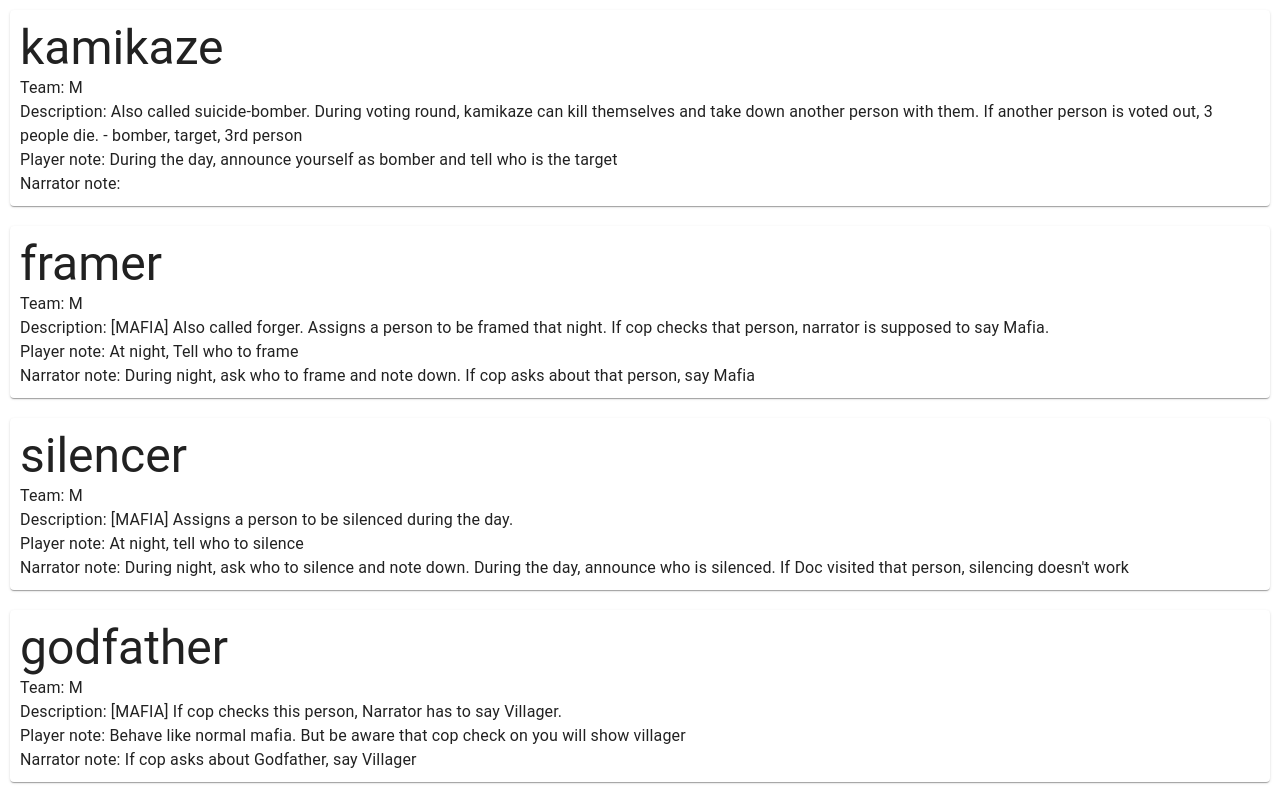
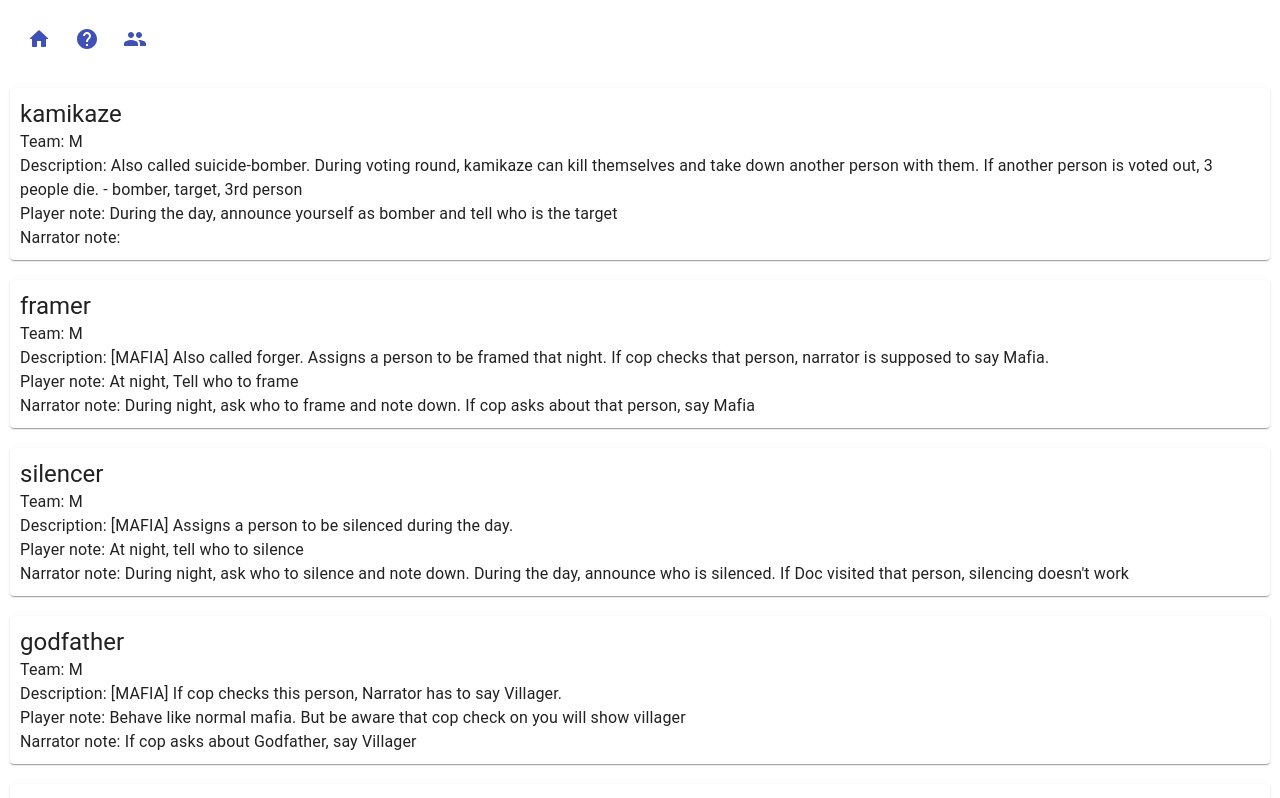
Before and after one commit to jayaramkasi/mafia-role-generator, a React (Create React App) app: page /roles in a window 1280 px wide. Shown: the top 798 px of the page. Built offline with nearby package versions, Linux system fonts and the light colour scheme; no server answers.

Commit message:
Added how to use page, navigation links formatted game management Fix other console errors

```diff
--- a/src/App.js
+++ b/src/App.js
@@ -1,6 +1,6 @@
 import React, { useEffect } from "react";
 import { BrowserRouter, Switch, Route } from "react-router-dom";
-import { Grid } from "@material-ui/core";
+import { Grid, Typography } from "@material-ui/core";
 
 import firebase from "firebase";
 import "firebase/performance";
@@ -10,6 +10,7 @@ import HomePage from "./pages/HomePage";
 import GameDesignPage from "./pages/GameDesignPage";
 import GameManagementPage from "./pages/GameManagementPage";
 import RolesPage from "./pages/RolesPage";
+import HowToUsePage from "./pages/HowToUsePage";
 
 function App() {
   const perf = firebase.performance();
@@ -22,13 +23,29 @@ function App() {
 
   return (
     <BrowserRouter>
-      <Grid className="App" container direction="column" alignItems="center">
+      <Grid
+        className="App"
+        container
+        direction="column"
+        alignItems="center"
+        style={{ minHeight: "100%" }}>
         <Switch>
           <Route exact path="/" component={HomePage} />
           <Route exact path="/roles" component={RolesPage} />
           <Route exact path="/design" component={GameDesignPage} />
           <Route exact path="/game" component={GameManagementPage} />
+          <Route exact path="/howtoplay" component={HowToUsePage} />
         </Switch>
+      </Grid>
+      <Grid
+        container
+        style={{
+          bottom: "0",
+          backgroundColor: "#000000",
+          color: "#FFF",
+          padding: "15px"
+        }}>
+        <Typography variant="caption">Built with React.</Typography>
       </Grid>
     </BrowserRouter>
   );
--- /dev/null
+++ b/src/components/NavigationLinks/index.js
@@ -0,0 +1,42 @@
+import React from "react";
+import { withRouter } from "react-router-dom";
+import { Grid, IconButton } from "@material-ui/core";
+import HomeRoundedIcon from "@material-ui/icons/HomeRounded";
+import HelpIcon from "@material-ui/icons/Help";
+import GroupIcon from "@material-ui/icons/Group";
+
+export default withRouter(function NavigationLinks(props) {
+  const navigationButton = (icon, to) => (
+    <Grid item>
+      <IconButton
+        size="medium"
+        color="primary"
+        onClick={() => {
+          props.history.push(to);
+        }}>
+        {icon}
+      </IconButton>
+    </Grid>
+  );
+
+  return (
+    <Grid
+      container
+      direction="row"
+      justify="flex-start"
+      style={{ padding: "15px" }}>
+      {navigationButton(
+        <HomeRoundedIcon color="primary" titleAccess="Home screen" />,
+        "/"
+      )}
+      {navigationButton(
+        <HelpIcon color="primary" titleAccess="How to play" />,
+        "/howtoplay"
+      )}
+      {navigationButton(
+        <GroupIcon color="primary" titleAccess="How to play" />,
+        "/roles"
+      )}
+    </Grid>
+  );
+});
--- a/src/pages/GameManagementPage/index.js
+++ b/src/pages/GameManagementPage/index.js
@@ -26,6 +26,7 @@ export default withRouter(function GameManagementPage(props) {
     <Grid
       container
       direction="row"
+      style={{ padding: "10px", maxWidth: "100%" }}
       justify="flex-start"
       align-items="flex-start">
       <IconButton onClick={() => props.history.push("/design")}>
@@ -49,12 +50,15 @@ export default withRouter(function GameManagementPage(props) {
               key={i}
               style={{
                 border: "1px dashed a3a3a3",
-                padding: "5px",
+                padding: "10px",
                 textAlign: "justify",
                 color: role.type === "M" ? "red" : "black",
                 textDecoration: role.alive || "line-through"
               }}>
-              <Typography variant="body1">
+              <Grid container direction="row">
+                <Typography
+                  variant="h6"
+                  style={{ width: "400px", maxWidth: "100%" }}>
                   {playerNames[i]} - {role.allotedRole}
                 </Typography>
 
@@ -89,6 +93,7 @@ export default withRouter(function GameManagementPage(props) {
                   }}
                 />
                 <IconButton
+                  size="small"
                   onClick={() => {
                     fetch(role.hook, {
                       method: "POST",
@@ -103,6 +108,7 @@ export default withRouter(function GameManagementPage(props) {
                   <SendIcon />
                 </IconButton>
               </Grid>
+            </Grid>
           ))}
         </Grid>
       </Grid>
--- a/src/pages/HomePage/index.js
+++ b/src/pages/HomePage/index.js
@@ -8,6 +8,7 @@ const useStyles = makeStyles(() => ({
     margin: "30px 0px"
   },
   page: {
+    cursor: "pointer",
     margin: "5px",
     width: "300px",
     maxWidth: "100%",
@@ -21,13 +22,14 @@ export default withRouter(function HomePage(props) {
 
   const pagePaper = (route, title, description) => (
     <Paper
+      elevation={3}
       style={{ textAlign: "left" }}
       className={classes.page}
       onClick={() => {
         props.history.push(route);
       }}>
       <Typography variant="h3">{title}</Typography>
-      <Typography variant="p">{description}</Typography>
+      <Typography variant="body1">{description}</Typography>
     </Paper>
   );
 
@@ -43,6 +45,7 @@ export default withRouter(function HomePage(props) {
         "Game setup -> enter roles & player names & click allocate button"
       )}
       {pagePaper("/roles", "Roles", "Description of all roles")}
+      {pagePaper("/howtoplay", "How to play", "Details on how to use this app")}
     </Grid>
   );
 });
--- /dev/null
+++ b/src/pages/HowToUsePage/index.js
@@ -0,0 +1,64 @@
+import React from "react";
+import { withRouter } from "react-router-dom";
+import { Grid, Typography, Link } from "@material-ui/core";
+
+import NavigatorLinks from "../../components/NavigationLinks";
+
+export default withRouter(function HowToUsePage(props) {
+  return (
+    <Grid
+      container
+      direction="column"
+      style={{ padding: "15px", maxWidth: "100%" }}>
+      <NavigatorLinks />
+      <Grid item>
+        <Typography variant="h3">How to use this app</Typography>
+      </Grid>
+      <Grid item>
+        <Typography variant="body1">
+          The app was built targetting gamemasters of{" "}
+          <a href="https://en.wikipedia.org/wiki/Mafia_(party_game)">
+            Mafia (party game)
+          </a>
+          , a social deduction game.
+        </Typography>
+        <br />
+        <Typography variant="body1">
+          1. Before the game starts, go to <Link to="/design">Design Page</Link>{" "}
+          and choose the number of roles of each faction, according to your game
+          design.
+        </Typography>
+        <br />
+        <Typography variant="body1">
+          2. Click the names of the players in the inputs provided, and click
+          allocate.
+        </Typography>
+        <br />
+        <Typography variant="body1">
+          3. You'll be taken to the Game management screen where the player's
+          names and alloted roles will be available. Ping each member of the
+          group their role, and start the game!
+        </Typography>
+        <br />
+        <Typography variant="body1">
+          Optional 4. In case you have webhooks for each person created (slack
+          or hangouts chat or any custom), you can make an optional POST call to
+          a URL that you specify.
+          <br />
+          <br />
+          You can alternatively use your own implementation to alert a person of
+          their role.
+          <br />
+          <br />
+          API call out. <br />
+          <br />
+          url: -- Entered by the user -- <br />
+          Type: POST <br />
+          Headers: {`{ Content-Type: application/json }`}
+          <br /> body:
+          {`{ text: "<<<ROLE AND DESCRIPTION>>> ". }`}
+        </Typography>
+      </Grid>
+    </Grid>
+  );
+});
--- a/src/pages/RolesPage/index.js
+++ b/src/pages/RolesPage/index.js
@@ -1,4 +1,6 @@
 import React from "react";
+
+import NavigationLinks from "../../components/NavigationLinks";
 
 import roleDescriptions from "../../roleDescriptions.json";
 import { Grid, Paper, Typography } from "@material-ui/core";
@@ -17,7 +19,7 @@ export default function RolesPage(props) {
   const roleDescription = (key, value) => (
     <Grid item>
       <Paper className={classes.rolePaper}>
-        <Typography variant="h3">{key}</Typography>
+        <Typography variant="h5">{key}</Typography>
         <Typography variant="body1">Team: {value.type}</Typography>
         <Typography variant="body1">
           Description: {value.description}
@@ -29,6 +31,7 @@ export default function RolesPage(props) {
   );
   return (
     <Grid container direction="column">
+      <NavigationLinks />
       {Object.entries(roleDescriptions).map(([key, value]) =>
         roleDescription(key, value)
       )}
```
Also changed, not shown: src/pages/GameDesignPage/index.js (+13 -9 lines). Lines whose indentation alone changed are shown as unchanged.
